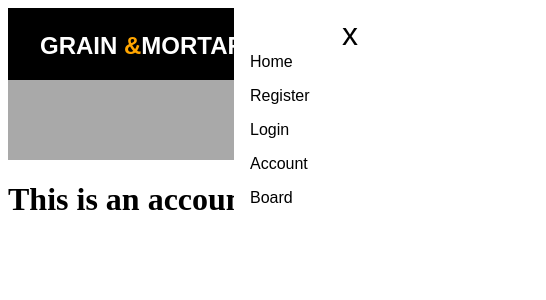
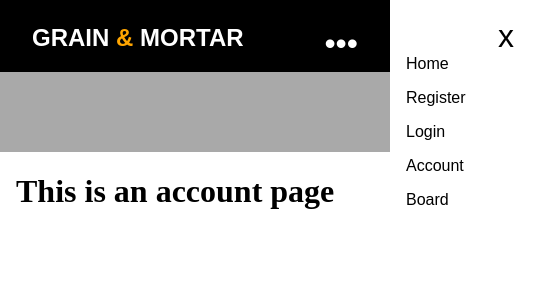
Before and after one commit to SyntraFSD-JS/fep, a Vue app in the folder fep/: page /account in a window 390 px wide. Shown: the top 300 px of the page, 546 px wide, since content can reach past the window. Built offline with nearby package versions, Linux system fonts and the light colour scheme.

Commit message:
Alternative solution

```diff
--- a/fep/src/components/Nav.vue
+++ b/fep/src/components/Nav.vue
@@ -1,16 +1,19 @@
 <template>
   <div id="nav">
-      <router-link to="/"><h2>GRAIN <span class="other-color">&</span>MORTAR</h2></router-link>
+      <router-link to="/"><h2>GRAIN <span class="other-color">&</span> MORTAR</h2></router-link>
+      <div id ="menuToggle">
+        <input type ="checkbox"/>
         <span id ="bullets">&#8226;&#8226;&#8226;</span>
+
+        <!-- <span @click= "clickOpen">mobileNavOpen = {{mobileNavOpen}}</span> -->
         <div id="subnav">
           <span id ="crossmark">x</span>
-        <!-- <span @click= "clickOpen">mobileNavOpen = {{mobileNavOpen}}</span> -->
           <router-link to="/">Home</router-link>
           <router-link to="/register">Register</router-link>
           <router-link to="/login">Login</router-link>
           <router-link to="/account">Account</router-link>
           <router-link to="/board">Board</router-link>
-
+        </div>
       </div>
 
 
@@ -38,6 +41,10 @@ export default {
 
 <style>
 
+body{
+  margin: 0;
+  padding: 0;
+}
 
 h2{
   margin-left: 1rem;
@@ -71,7 +78,7 @@ a{
   text-decoration: none;
 }
 .other-color{
-  color:white;
+  color: white;
 }
  input {
     display:none;
@@ -87,24 +94,25 @@ a{
 }
 @media only screen and (max-width: 740px) {
 
-  #show {
-    display: none;
+  #input {
+    opacity: 0;
   }
 
   #subnav {
+    margin-right: 0;
     display: flex;
     flex-direction: column;
     justify-content: flex-start;
     background: white;
-    width: 40%;
+    width: 40vw;
     padding-top: 1rem;
     padding-bottom: 1rem;
-    margin: 0;
-    position: absolute;
-    top: 0;
-    right: 0;
+    margin-top: -3.75rem;
+    right: 1rem;
     height: 100%;
     z-index: 2;
+    transform-origin: 0% 0%;
+    transform:translate(100%,0);
   }
   #subnav a{
     color: black;
@@ -133,5 +141,39 @@ a{
   font-size: 2rem;
   margin-right: 2rem;
 }
+#menuToggle
+{
+  display: block;
+  position: absolute;
+  top: 25px;
+  right: 0px;
+
+  z-index: 1;
+
+  -webkit-user-select: none;
+  user-select: none;
+}
+
+#menuToggle input
+{
+  display: block;
+  opacity: 0;
+  width: 40px;
+  height: 32px;
+  position: absolute;
+  top: -7px;
+  right: 1.5rem;
+
+  cursor: pointer;
+  z-index: 2;
+
+  -webkit-touch-callout: none;
+}
+#menuToggle input:checked~ #subnav
+{
+  transform: none;
+  opacity: 1;
+}
+
 }
 </style>
--- a/fep/src/views/About.vue
+++ b/fep/src/views/About.vue
@@ -1,5 +1,11 @@
 <template>
   <div class="about">
-    <h1>This is an about page</h1>
+    <h1> This is an about page</h1>
   </div>
 </template>
+
+<style>
+ h1{
+   margin-left: 1rem;
+ }
+</style>
--- a/fep/src/views/Account.vue
+++ b/fep/src/views/Account.vue
@@ -3,3 +3,9 @@
     <h1>This is an account page</h1>
   </div>
 </template>
+
+<style>
+ h1{
+   margin-left: 1rem;
+ }
+</style>
--- a/fep/src/views/Board.vue
+++ b/fep/src/views/Board.vue
@@ -3,3 +3,9 @@
     <h1>This is an board page</h1>
   </div>
 </template>
+
+<style>
+ h1{
+   margin-left: 1rem;
+ }
+</style>
--- a/fep/src/views/Home.vue
+++ b/fep/src/views/Home.vue
@@ -3,3 +3,9 @@
     <h1>This is an home page</h1>
   </div>
 </template>
+
+<style>
+ h1{
+   margin-left: 1rem;
+ }
+</style>
--- a/fep/src/views/Login.vue
+++ b/fep/src/views/Login.vue
@@ -3,3 +3,9 @@
     <h1>This is an login page</h1>
   </div>
 </template>
+
+<style>
+ h1{
+   margin-left: 1rem;
+ }
+</style>
--- a/fep/src/views/Register.vue
+++ b/fep/src/views/Register.vue
@@ -3,3 +3,9 @@
     <h1>This is an register page</h1>
   </div>
 </template>
+
+<style>
+ h1{
+   margin-left: 1rem;
+ }
+</style>
```
Lines whose indentation alone changed are shown as unchanged.
